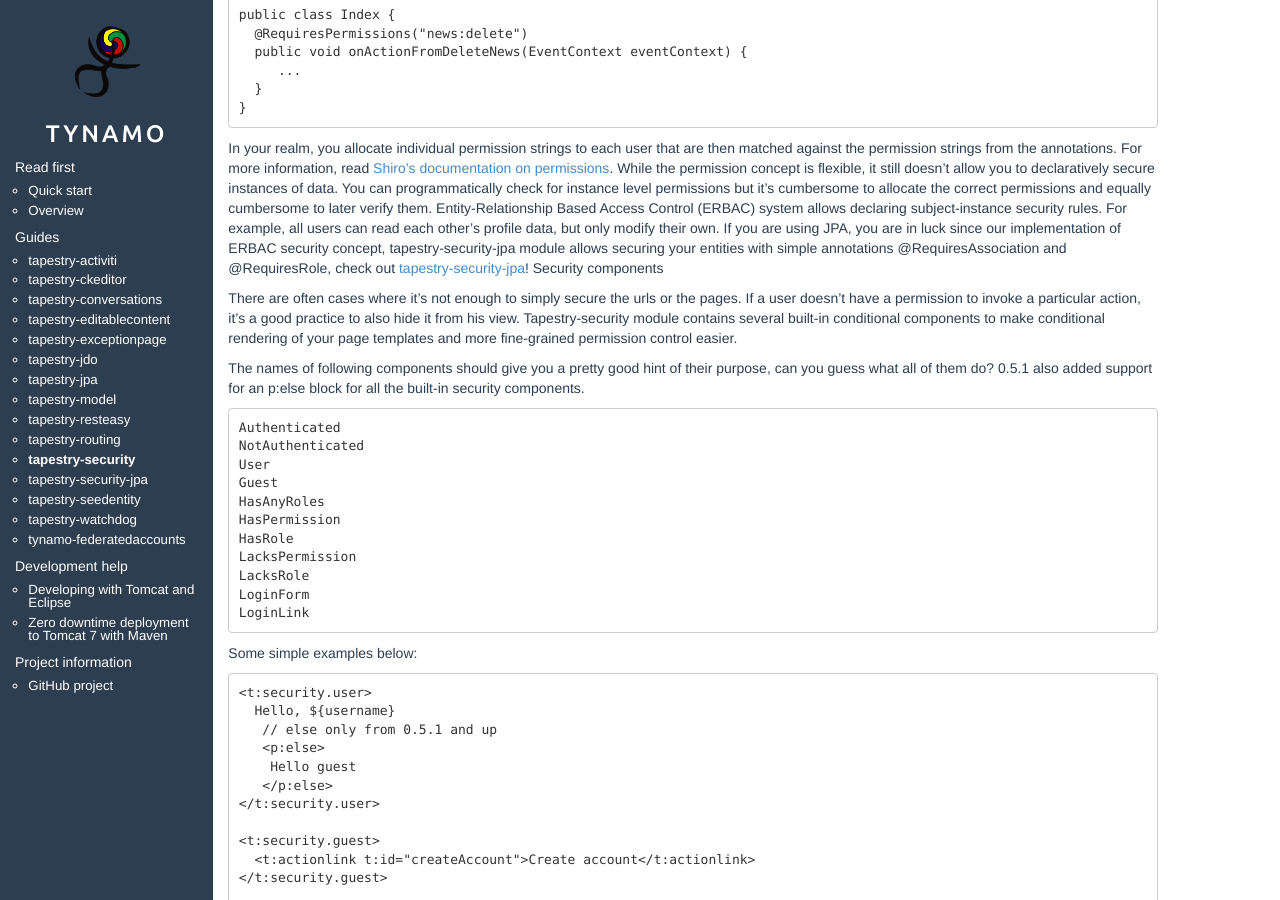
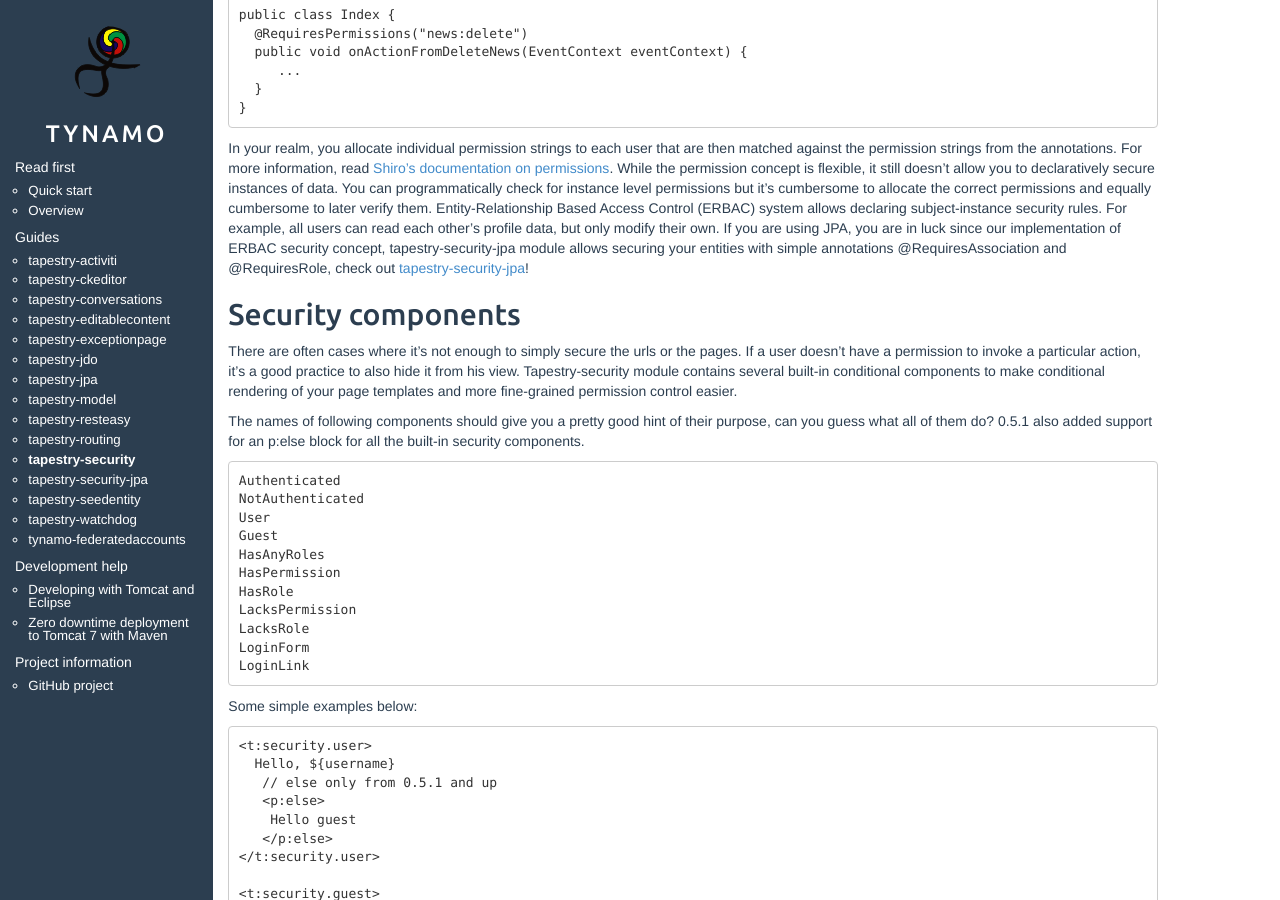
Before and after one commit to vjlamp/tynamo.github.io, a Jekyll site: the page built from tapestry-security+guide.md, in a window 1280 px wide and 900 px high, scrolled down 3170 px. Built offline with Jekyll 4.4.1, drawn with Linux system fonts in a browser that asks for light colours.

Commit message:
Fix header style

```diff
--- a/tapestry-security+guide.md
+++ b/tapestry-security+guide.md
@@ -148,7 +148,8 @@ Permissions are another interesting aspect of Shiro. Shiro's default WildCardPer
 	}
 
 In your realm, you allocate individual permission strings to each user that are then matched against the permission strings from the annotations. For more information, read [Shiro's documentation on permissions](http://shiro.apache.org/permissions.html). While the permission concept is flexible, it still doesn't allow you to declaratively secure instances of data. You can programmatically check for instance level permissions but it's cumbersome to allocate the correct permissions and equally cumbersome to later verify them. Entity-Relationship Based Access Control (ERBAC) system allows declaring subject-instance security rules. For example, all users can read each other's profile data, but only modify their own. If you are using JPA, you are in luck since our implementation of ERBAC security concept, tapestry-security-jpa module allows securing your entities with simple annotations @RequiresAssociation and @RequiresRole, check out [tapestry-security-jpa](http://www.tynamo.org/tapestry-security-jpa+guide/)!
-Security components
+
+## Security components
 
 There are often cases where it's not enough to simply secure the urls or the pages. If a user doesn't have a permission to invoke a particular action, it's a good practice to also hide it from his view. Tapestry-security module contains several built-in conditional components to make conditional rendering of your page templates and more fine-grained permission control easier.
 
```
